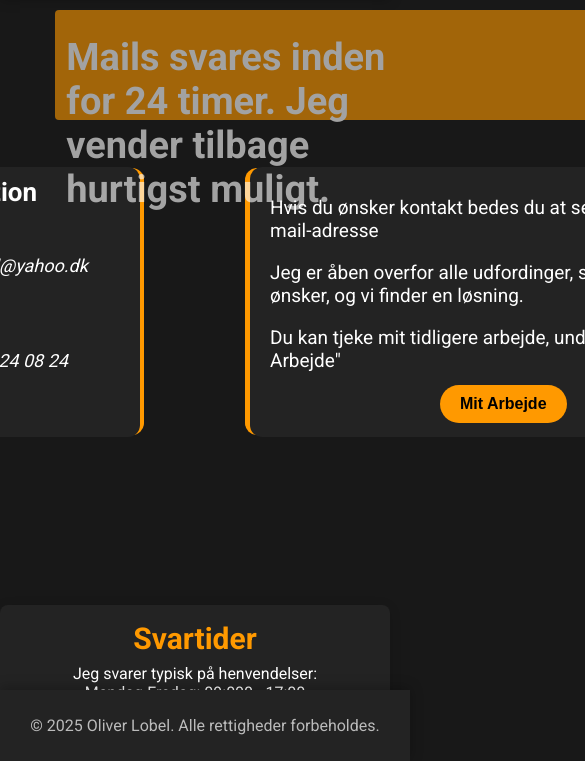
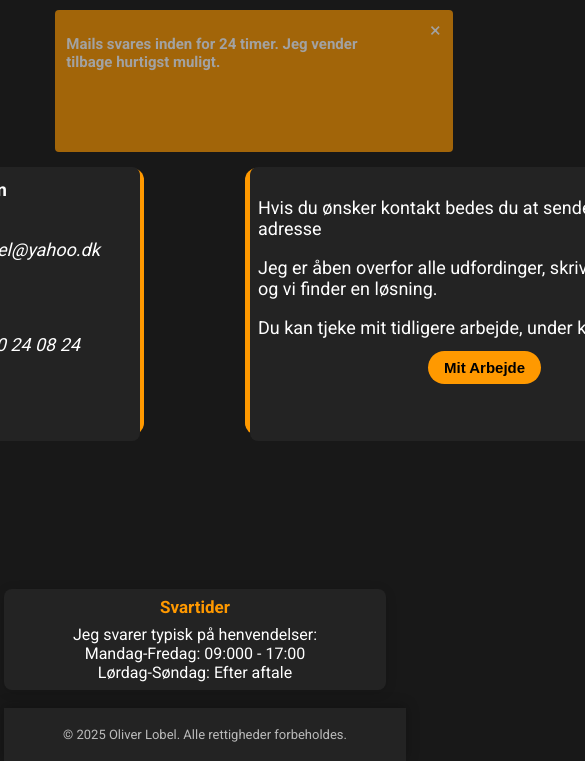
Before and after one commit to Bilmpz/oliverlobel., a plain HTML site: page kontakt.html in a window 390 px wide. Shown: the part 83-844 px from the top of the page, 585 px wide, since content can reach past the window. Drawn offline with Linux system fonts and the light colour scheme.

Commit message:
Add files via upload

```diff
--- a/index.css
+++ b/index.css
@@ -354,3 +354,39 @@ body
     box-shadow: 0 -2px 12px #0004;
 	opacity: 0.7;
 }
+
+@media (max-width: 600px) {
+  body {
+    font-size: 16px;
+    padding: 0 4px;
+  }
+  .Boks, .Boks1, .Boks3, .test-boks, .project-card {
+    padding: 12px 8px;
+    font-size: 16px;
+    border-radius: 8px;
+  }
+  .kontakt-tekst, .information, .Boks3-tekst, .project-title {
+    font-size: 18px;
+  }
+  .footer {
+    font-size: 13px;
+    padding: 6px;
+  }
+  .tilbage, .min-knap {
+    font-size: 15px;
+    padding: 8px 16px;
+  }
+  .banner {
+    height: 60px;
+  }
+  .banner-logos {
+    gap: 40px;
+  }
+  .banner-logos img {
+    height: 40px;
+  }
+  .projects-grid {
+    grid-template-columns: 1fr;
+    gap: 12px;
+  }
+}
--- a/kontakt.css
+++ b/kontakt.css
@@ -215,3 +215,42 @@ margin-top: -100px;
   background-color: white;
   color: #ff9900;
 }
+
+@media (max-width: 600px) {
+  body {
+    font-size: 16px;
+    padding: 0 4px;
+  }
+  .Boks, .Boks1, .Boks3 {
+    padding: 12px 8px;
+    font-size: 16px;
+    border-radius: 8px;
+  }
+  .kontakt-tekst, .information, .Boks3-tekst {
+    font-size: 18px;
+  }
+  .footer {
+    font-size: 13px;
+    padding: 6px;
+  }
+  .tilbage, .min-knap {
+    font-size: 15px;
+    padding: 8px 16px;
+  }
+  .custom-alert {
+    min-width: 180px;
+    max-width: 98vw;
+    padding: 16px 8px;
+    font-size: 15px;
+  }
+  .alert-tekst {
+    font-size: 15px;
+  }
+  .kontakt-tider {
+    font-size: 15px;
+    padding: 8px;
+  }
+  .kontakt-tider-title {
+    font-size: 17px;
+  }
+}
--- a/kontakt.html
+++ b/kontakt.html
@@ -10,7 +10,7 @@
 
 <body>
     <button class="tilbage"
-	onclick="window.location.href='hjemmeside.html'">
+	onclick="window.location.href='index.html'">
 	Tilbage</button>
 
 
--- a/ny-side.css
+++ b/ny-side.css
@@ -176,3 +176,39 @@ body {
 .banner-logos img:hover {
   filter: grayscale(0);
 }
+
+@media (max-width: 600px) {
+  body {
+    font-size: 16px;
+    padding: 0 4px;
+  }
+  .Boks, .Boks1, .Boks3, .test-boks, .project-card {
+    padding: 12px 8px;
+    font-size: 16px;
+    border-radius: 8px;
+  }
+  .kontakt-tekst, .information, .Boks3-tekst, .project-title {
+    font-size: 18px;
+  }
+  .footer {
+    font-size: 13px;
+    padding: 6px;
+  }
+  .tilbage, .min-knap {
+    font-size: 15px;
+    padding: 8px 16px;
+  }
+  .banner {
+    height: 60px;
+  }
+  .banner-logos {
+    gap: 40px;
+  }
+  .banner-logos img {
+    height: 40px;
+  }
+  .projects-grid {
+    grid-template-columns: 1fr;
+    gap: 12px;
+  }
+}
```
Also changed, not shown: ny-side.html (+1 -1 lines).
